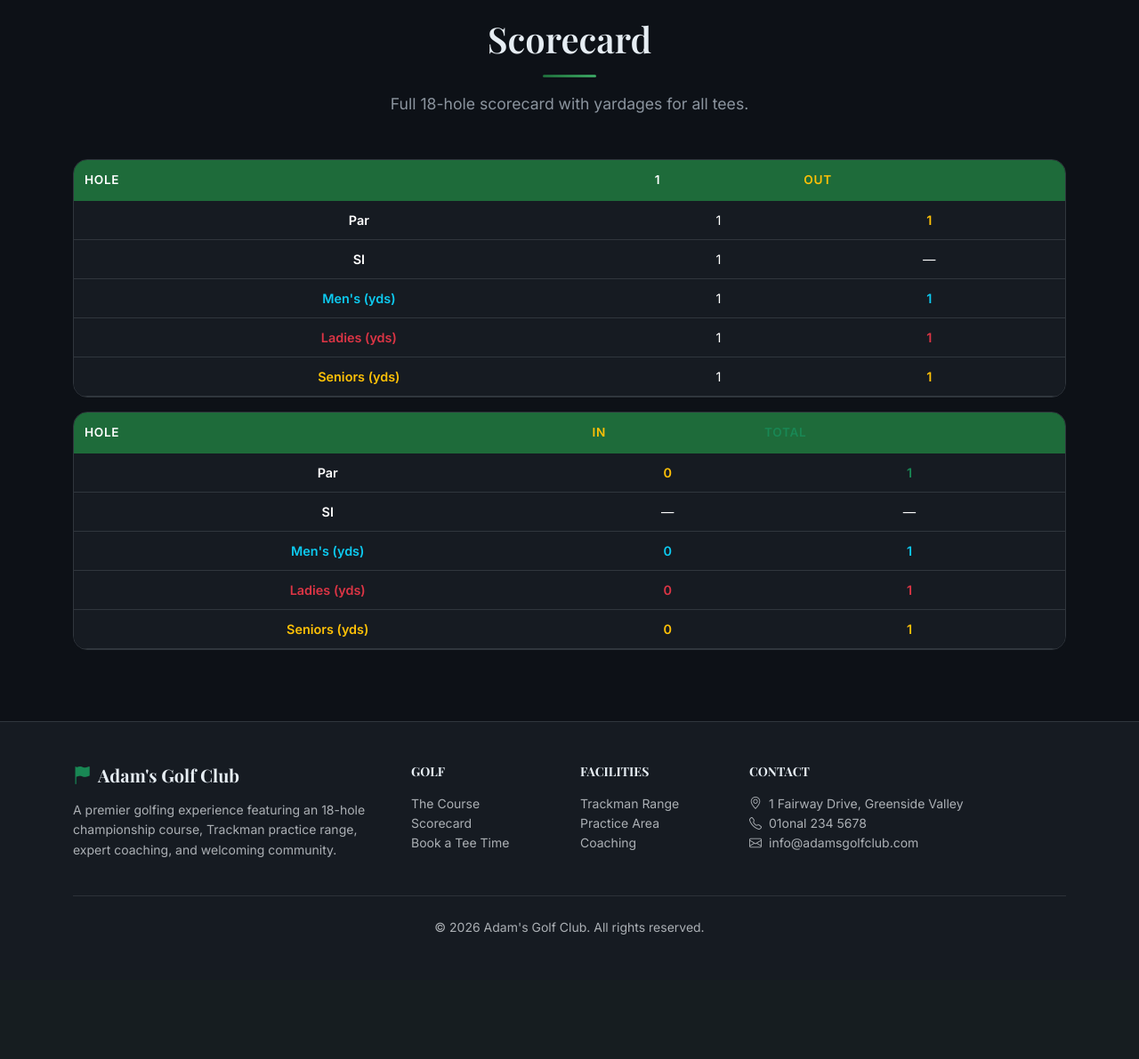
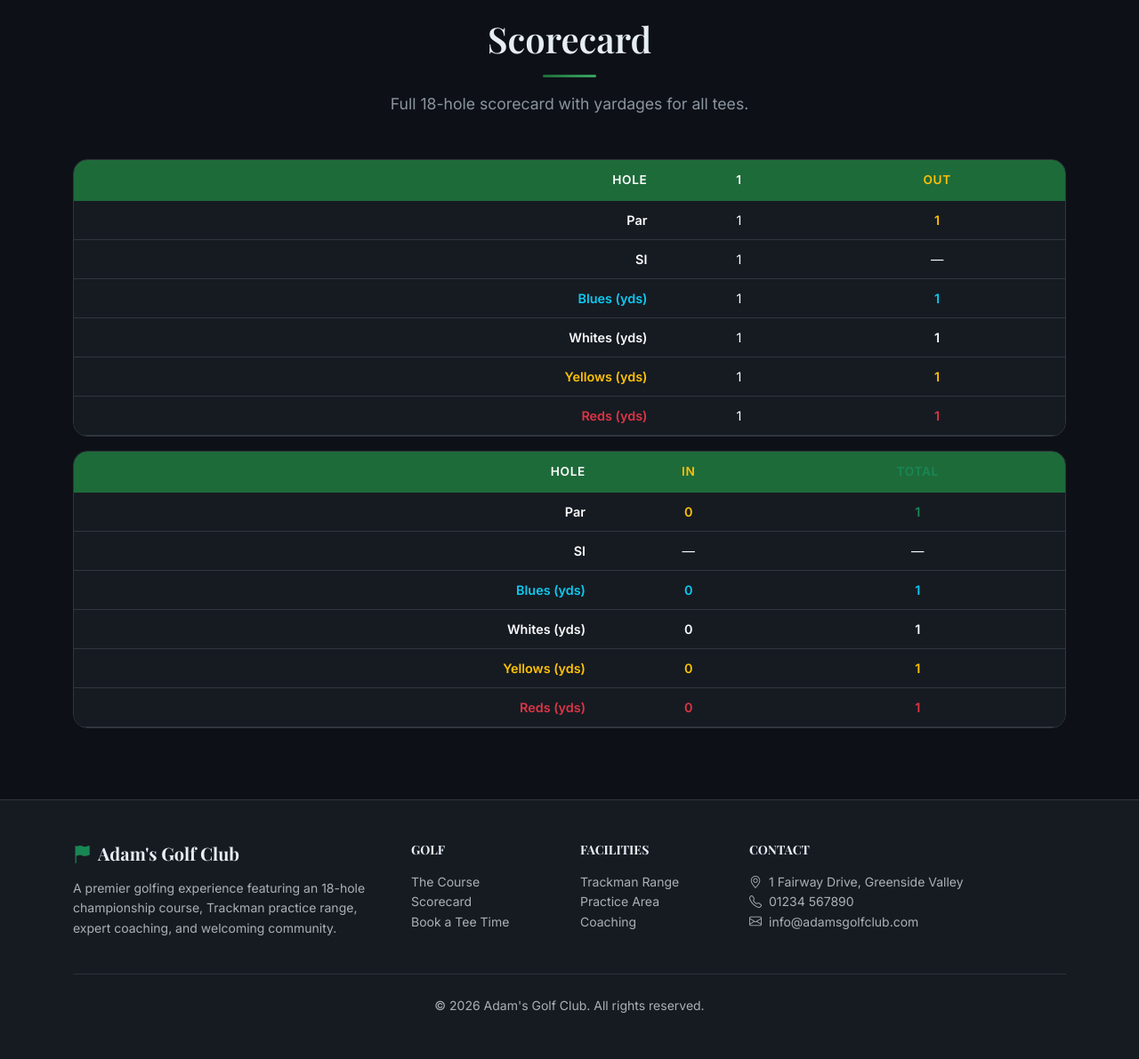
Before and after one commit to ayyadam/golf-web-app, a Flask app: page /course/scorecard in a window 1280 px wide. Shown: the part 435-1626 px from the top of the page at 89% size. Before the commit the page ends 1486 px from the top, so only its background shows below. Run offline with Flask 3, Linux system fonts and the light colour scheme; tables that the repository leaves empty hold one stand-in row (values such as "Sample post").

Commit message:
Various minor html/css changes

```diff
--- a/app/static/css/style.css
+++ b/app/static/css/style.css
@@ -321,6 +321,7 @@ h6 {
     letter-spacing: 0.05em;
     border: none;
     padding: 0.75rem;
+    text-align: center;
 }
 
 .scorecard-table td {
@@ -330,6 +331,12 @@ h6 {
     padding: 0.625rem 0.75rem;
     text-align: center;
     vertical-align: middle;
+}
+
+.scorecard-table th:first-child,
+.scorecard-table td:first-child {
+    text-align: right;
+    padding-right: 1.5rem;
 }
 
 .scorecard-table .total-row td {
@@ -358,11 +365,13 @@ h6 {
 .pricing-card.featured::before {
     content: 'Most Popular';
     position: absolute;
-    top: 20px;
-    right: -30px;
+    top: 35px;
+    right: -55px;
+    width: 220px;
+    text-align: center;
     background: var(--agc-gradient);
     color: white;
-    padding: 0.25rem 2.5rem;
+    padding: 0.35rem 0;
     font-size: 0.75rem;
     font-weight: 600;
     transform: rotate(45deg);
--- a/app/templates/base.html
+++ b/app/templates/base.html
@@ -177,7 +177,7 @@
                     <h6 class="text-uppercase small fw-bold mb-3">Contact</h6>
                     <ul class="list-unstyled small text-muted">
                         <li><i class="bi bi-geo-alt me-2"></i>1 Fairway Drive, Greenside Valley</li>
-                        <li><i class="bi bi-telephone me-2"></i>01onal 234 5678</li>
+                        <li><i class="bi bi-telephone me-2"></i>01234 567890</li>
                         <li><i class="bi bi-envelope me-2"></i>info@adamsgolfclub.com</li>
                     </ul>
                 </div>
--- a/app/templates/public/coaching.html
+++ b/app/templates/public/coaching.html
@@ -52,9 +52,8 @@
                     <ul class="list-unstyled mt-3">
                         <li class="mb-2"><i class="bi bi-check2 text-success me-2"></i>Individual 60-minute lessons</li>
                         <li class="mb-2"><i class="bi bi-check2 text-success me-2"></i>Video analysis included</li>
-                        <li class="mb-2"><i class="bi bi-check2 text-success me-2"></i>Members: £40/lesson | Visitors:
-                            £55/lesson</li>
-                        <li><i class="bi bi-check2 text-success me-2"></i>Book online or contact the pro shop</li>
+                        <li class="mb-2"><i class="bi bi-check2 text-success me-2"></i>Membership required</li>
+                        <li><i class="bi bi-check2 text-success me-2"></i>Book online</li>
                     </ul>
                     {% if current_user.is_authenticated %}
                     <a href="{{ url_for('member.dashboard') }}" class="btn btn-agc mt-2">
--- a/app/templates/public/course.html
+++ b/app/templates/public/course.html
@@ -42,7 +42,7 @@
                                 {{ hole.name or 'Hole ' ~ hole.hole_number }}
                             </h5>
                             <div class="d-flex gap-3 text-muted small mb-2">
-                                <span><i class="bi bi-rulers me-1"></i>{{ hole.yards_mens }} yds</span>
+                                <span><i class="bi bi-rulers me-1"></i>{{ hole.yards_blues }} yds</span>
                                 <span><i class="bi bi-hash me-1"></i>SI {{ hole.stroke_index }}</span>
                             </div>
                             <p class="text-muted small mb-0">
--- a/app/templates/public/home.html
+++ b/app/templates/public/home.html
@@ -99,7 +99,7 @@
                             <div class="stat-label">Par</div>
                         </div>
                         <div class="stat-card" style="min-width: 100px;">
-                            <div class="stat-value">6,842</div>
+                            <div class="stat-value">6,695</div>
                             <div class="stat-label">Yards</div>
                         </div>
                     </div>
--- a/app/templates/public/membership.html
+++ b/app/templates/public/membership.html
@@ -48,7 +48,8 @@
                         </li>
                         <li><i class="bi bi-check-circle-fill text-success me-2"></i>Handicap tracking</li>
                     </ul>
-                    <a href="#membershipForm" class="btn btn-agc w-100">Apply Now</a>
+                    <a href="#membershipForm" class="btn btn-agc w-100"
+                        onclick="document.getElementById('membership_type').value = 'Full Year';">Apply Now</a>
                 </div>
             </div>
             <div class="col-md-6 col-lg-5 animate-on-scroll">
@@ -73,7 +74,8 @@
                         </li>
                         <li><i class="bi bi-check-circle-fill text-success me-2"></i>Handicap tracking</li>
                     </ul>
-                    <a href="#membershipForm" class="btn btn-gold w-100">Apply Now</a>
+                    <a href="#membershipForm" class="btn btn-gold w-100"
+                        onclick="document.getElementById('membership_type').value = '6 Month';">Apply Now</a>
                 </div>
             </div>
         </div>
--- a/app/templates/public/scorecard.html
+++ b/app/templates/public/scorecard.html
@@ -51,31 +51,40 @@
                         <td>—</td>
                     </tr>
                     <tr>
-                        <td class="fw-bold text-info">Men's (yds)</td>
-                        {% set out_mens = namespace(total=0) %}
+                        <td class="fw-bold text-info">Blues (yds)</td>
+                        {% set out_blues = namespace(total=0) %}
                         {% for hole in holes[:9] %}
-                        <td>{{ hole.yards_mens }}</td>
-                        {% set out_mens.total = out_mens.total + hole.yards_mens %}
+                        <td>{{ hole.yards_blues }}</td>
+                        {% set out_blues.total = out_blues.total + hole.yards_blues %}
                         {% endfor %}
-                        <td class="fw-bold text-info">{{ out_mens.total }}</td>
+                        <td class="fw-bold text-info">{{ out_blues.total }}</td>
                     </tr>
                     <tr>
-                        <td class="fw-bold text-danger">Ladies (yds)</td>
-                        {% set out_ladies = namespace(total=0) %}
+                        <td class="fw-bold text-light">Whites (yds)</td>
+                        {% set out_whites = namespace(total=0) %}
                         {% for hole in holes[:9] %}
-                        <td>{{ hole.yards_ladies }}</td>
-                        {% set out_ladies.total = out_ladies.total + hole.yards_ladies %}
+                        <td>{{ hole.yards_whites }}</td>
+                        {% set out_whites.total = out_whites.total + hole.yards_whites %}
                         {% endfor %}
-                        <td class="fw-bold text-danger">{{ out_ladies.total }}</td>
+                        <td class="fw-bold text-light">{{ out_whites.total }}</td>
                     </tr>
                     <tr>
-                        <td class="fw-bold text-warning">Seniors (yds)</td>
-                        {% set out_seniors = namespace(total=0) %}
+                        <td class="fw-bold text-warning">Yellows (yds)</td>
+                        {% set out_yellows = namespace(total=0) %}
                         {% for hole in holes[:9] %}
-                        <td>{{ hole.yards_seniors }}</td>
-                        {% set out_seniors.total = out_seniors.total + hole.yards_seniors %}
+                        <td>{{ hole.yards_yellows }}</td>
+                        {% set out_yellows.total = out_yellows.total + hole.yards_yellows %}
                         {% endfor %}
-                        <td class="fw-bold text-warning">{{ out_seniors.total }}</td>
+                        <td class="fw-bold text-warning">{{ out_yellows.total }}</td>
+                    </tr>
+                    <tr>
+                        <td class="fw-bold text-danger">Reds (yds)</td>
+                        {% set out_reds = namespace(total=0) %}
+                        {% for hole in holes[:9] %}
+                        <td>{{ hole.yards_reds }}</td>
+                        {% set out_reds.total = out_reds.total + hole.yards_reds %}
+                        {% endfor %}
+                        <td class="fw-bold text-danger">{{ out_reds.total }}</td>
                     </tr>
                 </tbody>
             </table>
@@ -114,34 +123,44 @@
                         <td>—</td>
                     </tr>
                     <tr>
-                        <td class="fw-bold text-info">Men's (yds)</td>
-                        {% set in_mens = namespace(total=0) %}
+                        <td class="fw-bold text-info">Blues (yds)</td>
+                        {% set in_blues = namespace(total=0) %}
                         {% for hole in holes[9:] %}
-                        <td>{{ hole.yards_mens }}</td>
-                        {% set in_mens.total = in_mens.total + hole.yards_mens %}
+                        <td>{{ hole.yards_blues }}</td>
+                        {% set in_blues.total = in_blues.total + hole.yards_blues %}
                         {% endfor %}
-                        <td class="fw-bold text-info">{{ in_mens.total }}</td>
-                        <td class="fw-bold text-info">{{ out_mens.total + in_mens.total }}</td>
+                        <td class="fw-bold text-info">{{ in_blues.total }}</td>
+                        <td class="fw-bold text-info">{{ out_blues.total + in_blues.total }}</td>
                     </tr>
                     <tr>
-                        <td class="fw-bold text-danger">Ladies (yds)</td>
-                        {% set in_ladies = namespace(total=0) %}
+                        <td class="fw-bold text-light">Whites (yds)</td>
+                        {% set in_whites = namespace(total=0) %}
                         {% for hole in holes[9:] %}
-                        <td>{{ hole.yards_ladies }}</td>
-                        {% set in_ladies.total = in_ladies.total + hole.yards_ladies %}
+                        <td>{{ hole.yards_whites }}</td>
+                        {% set in_whites.total = in_whites.total + hole.yards_whites %}
                         {% endfor %}
-                        <td class="fw-bold text-danger">{{ in_ladies.total }}</td>
-                        <td class="fw-bold text-danger">{{ out_ladies.total + in_ladies.total }}</td>
+                        <td class="fw-bold text-light">{{ in_whites.total }}</td>
+                        <td class="fw-bold text-light">{{ out_whites.total + in_whites.total }}</td>
                     </tr>
                     <tr>
-                        <td class="fw-bold text-warning">Seniors (yds)</td>
-                        {% set in_seniors = namespace(total=0) %}
+                        <td class="fw-bold text-warning">Yellows (yds)</td>
+                        {% set in_yellows = namespace(total=0) %}
                         {% for hole in holes[9:] %}
-                        <td>{{ hole.yards_seniors }}</td>
-                        {% set in_seniors.total = in_seniors.total + hole.yards_seniors %}
+                        <td>{{ hole.yards_yellows }}</td>
+                        {% set in_yellows.total = in_yellows.total + hole.yards_yellows %}
                         {% endfor %}
-                        <td class="fw-bold text-warning">{{ in_seniors.total }}</td>
-                        <td class="fw-bold text-warning">{{ out_seniors.total + in_seniors.total }}</td>
+                        <td class="fw-bold text-warning">{{ in_yellows.total }}</td>
+                        <td class="fw-bold text-warning">{{ out_yellows.total + in_yellows.total }}</td>
+                    </tr>
+                    <tr>
+                        <td class="fw-bold text-danger">Reds (yds)</td>
+                        {% set in_reds = namespace(total=0) %}
+                        {% for hole in holes[9:] %}
+                        <td>{{ hole.yards_reds }}</td>
+                        {% set in_reds.total = in_reds.total + hole.yards_reds %}
+                        {% endfor %}
+                        <td class="fw-bold text-danger">{{ in_reds.total }}</td>
+                        <td class="fw-bold text-danger">{{ out_reds.total + in_reds.total }}</td>
                     </tr>
                 </tbody>
             </table>
```
Also changed, not shown: app/models/course.py (+4 -3 lines), app/templates/public/hole_detail.html (+13 -9 lines), app/templates/public/trackman.html (+3 -4 lines), seed.py (+21 -21 lines).
